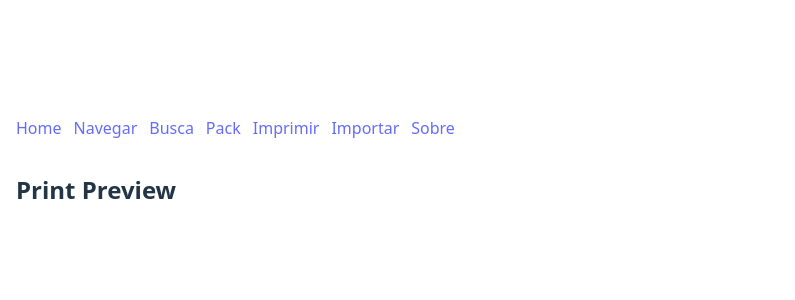
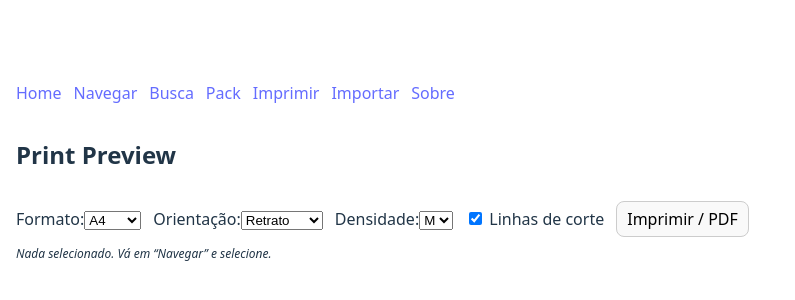
Before and after one commit to jampamatos/dnd-cards, a React (Vite) app: page /print in a window 1280 px wide. Shown: the part 234-534 px from the top of the page, without its empty margins (0-795 px from the left). Built offline with nearby package versions, Linux system fonts and the light colour scheme; the HTML template or start-up script is replaced by a standard one.

Commit message:
feat: Print Preview with page size, orientation, density and cut marks

```diff
--- /dev/null
+++ b/src/components/CardPrint.tsx
@@ -0,0 +1,28 @@
+type CardPrintProps = {
+  titlePt: string;
+  titleEn: string;
+  schoolPt: string;
+  schoolEn: string;
+  pills: string[];
+  bodyPt: string;
+  withCutMarks?: boolean;
+};
+
+export default function CardPrint({
+  titlePt, titleEn, schoolPt, schoolEn, pills, bodyPt, withCutMarks = false
+}: CardPrintProps) {
+  return (
+    <article className={`print-card ${withCutMarks ? "cutmarks" : ""}`}>
+      <h3 style={{ marginTop:0 }}>
+        {titlePt} <span style={{ opacity:.7 }}> / {titleEn}</span><br/>
+        <small style={{ fontWeight:500, fontSize:14 }}>{schoolPt} <span style={{ opacity:.7 }}> / {schoolEn}</span></small>
+      </h3>
+      <div style={{ display:"flex", flexWrap:"wrap", gap:6, margin:"6px 0 8px" }}>
+        {pills.map((p, i) => (
+          <span key={i} style={{ fontSize: "0.85em", border:"1px solid #ccc", borderRadius: 999, padding:"1px 6px" }}>{p}</span>
+        ))}
+      </div>
+      <div style={{ fontSize:"0.95em", lineHeight:1.25 }}>{bodyPt}</div>
+    </article>
+  );
+}
--- a/src/components/DockSelection.tsx
+++ b/src/components/DockSelection.tsx
@@ -7,7 +7,7 @@ export default function DockSelection() {
 
     return (
         <div
-            className="dock"
+            className="no-print dock"
             style={{
                 position: "fixed",
                 right: 16,
--- a/src/components/Header.tsx
+++ b/src/components/Header.tsx
@@ -2,7 +2,7 @@ import { Link } from "react-router-dom";
 
 export default function Header() {
     return (
-        <nav style={ { display:"flex", gap:12, padding:"12px 0" }}>
+        <nav className="no-print"style={ { display:"flex", gap:12, padding:"12px 0" }}>
             <Link to="/">Home</Link>
             <Link to="/browse">Navegar</Link>
             <Link to="/search">Busca</Link>
--- /dev/null
+++ b/src/components/PrintToolbar.tsx
@@ -0,0 +1,44 @@
+import type { PageFormat, Orientation, Density } from "../lib/print/layout";
+
+type Props = {
+    format: PageFormat; setFormat: (v: PageFormat) => void;
+    orientation: Orientation; setOrientation: (v: Orientation) => void;
+    density: Density; setDensity: (v: Density) => void;
+    cutMarks: boolean; setCutMarks: (v: boolean) => void;
+    onPrint: () => void;
+};
+
+export default function PrintToolbar({
+    format, setFormat,
+    orientation, setOrientation,
+    density, setDensity,
+    cutMarks, setCutMarks,
+    onPrint
+}: Props) {
+    return (
+        <div className="no-print" style={{ display:"flex", gap:12, alignItems:"center", padding:"8px 0", flexWrap:"wrap" }}>
+          <label>Formato:
+            <select value={format} onChange={e=>setFormat(e.target.value as PageFormat)}>
+              <option>A4</option>
+              <option>Letter</option>
+              <option>A3</option>
+            </select>
+          </label>
+          <label>Orientação:
+            <select value={orientation} onChange={e=>setOrientation(e.target.value as Orientation)}>
+              <option value="portrait">Retrato</option>
+              <option value="landscape">Paisagem</option>
+            </select>
+          </label>
+          <label>Densidade:
+            <select value={density} onChange={e=>setDensity(e.target.value as Density)}>
+              <option value="S">S</option>
+              <option value="M">M</option>
+              <option value="L">L</option>
+            </select>
+          </label>
+          <label><input type="checkbox" checked={cutMarks} onChange={e=>setCutMarks(e.target.checked)} /> Linhas de corte</label>
+          <button onClick={onPrint} style={{ border:"1px solid #ccc", borderRadius:8, padding:"6px 10px" }}>Imprimir / PDF</button>
+        </div>
+    )
+}
--- /dev/null
+++ b/src/lib/print/layout.ts
@@ -0,0 +1,16 @@
+export type PageFormat = "A4" | "Letter" | "A3";
+export type Orientation = "portrait" | "landscape";
+export type Density = "S" | "M" | "L";
+
+export function pageRule(format: PageFormat, orientation: Orientation, marginMn = 10) {
+    return `@page { size: ${format} ${orientation}; margin: ${marginMn}mm; }`;
+}
+
+/** columns per format/orientation/density (initial tuning) */
+export function columns(format: PageFormat, orientation: Orientation, density: Density) {
+    const base =
+        format === "A3" ?       (orientation === "portrait" ? {S:6,M:5,L:4} : {S:7,M:6,L:5}) :
+        format === "Letter" ?   (orientation === "portrait" ? {S:4,M:3,L:2} : {S:5,M:4,L:3}) :
+        /* A4 */                (orientation === "portrait" ? {S:4,M:3,L:2} : {S:5,M:4,L:3});
+    return base[density];
+}
--- a/src/pages/PrintPreview.tsx
+++ b/src/pages/PrintPreview.tsx
@@ -1,3 +1,99 @@
+import { useEffect, useMemo, useState } from "react";
+import { usePacks } from "../lib/state/packs";
+import { SpellsArray, type TSpell } from "../lib/schema/spell";
+import { pageRule, columns } from "../lib/print/layout";
+import type { PageFormat, Orientation, Density } from "../lib/print/layout";
+import CardPrint from "../components/CardPrint";
+import PrintToolbar from "../components/PrintToolbar";
+import "../styles/print.css";
+
 export default function PrintPreview() {
-    return <h2>Print Preview</h2>;
+  const { selected } = usePacks();
+
+  // controles
+  const [format, setFormat] = useState<PageFormat>("A4");
+  const [orientation, setOrientation] = useState<Orientation>("portrait");
+  const [density, setDensity] = useState<Density>("M");
+  const [cutMarks, setCutMarks] = useState<boolean>(true);
+
+  // injeta @page dinamicamente
+  useEffect(() => {
+    const style = document.createElement("style");
+    style.media = "print";
+    style.id = "page-rule";
+    style.innerHTML = pageRule(format, orientation, 10);
+    document.head.appendChild(style);
+    return () => { style.remove(); };
+  }, [format, orientation]);
+
+  // carregar dados (por enquanto só spells)
+  const [spellById, setSpellById] = useState<Map<string, TSpell>>(new Map());
+  useEffect(() => {
+    import("../data/srd/spells.json").then((m) => {
+      const arr = SpellsArray.parse(m.default);
+      setSpellById(new Map(arr.map(s => [s.id, s])));
+    });
+  }, []);
+
+  // resolve itens selecionados
+  const cards = useMemo(() => {
+    return selected.map(s => {
+      if (s.kind !== "spell") return null; // only spells for now
+      const sp = spellById.get(s.id);
+      if (!sp) return null;
+      return {
+        key: s.kind + s.id,
+        titlePt: sp.name.pt,
+        titleEn: sp.name.en,
+        schoolPt: sp.school?.pt ?? "",
+        schoolEn: sp.school?.en ?? "",
+        pills: [
+          `Nível ${sp.level}`,
+          sp.castingTime.pt,
+          sp.range.pt,
+          sp.duration.pt,
+          sp.ritual ? "Ritual" : "",
+          sp.concentration ? "Concentração" : ""
+        ].filter(Boolean),
+        bodyPt: sp.text.pt
+      };
+    }).filter(Boolean) as {
+      key: string; titlePt: string; titleEn: string; schoolPt: string; schoolEn: string; pills: string[]; bodyPt: string;
+    }[];
+  }, [selected, spellById]);
+
+  // columns per preferences
+  const cols = columns(format, orientation, density);
+
+  return (
+    <div>
+      <h2 className="no-print">Print Preview</h2>
+      <PrintToolbar
+        format={format} setFormat={setFormat}
+        orientation={orientation} setOrientation={setOrientation}
+        density={density} setDensity={setDensity}
+        cutMarks={cutMarks} setCutMarks={setCutMarks}
+        onPrint={()=>window.print()}
+      />
+
+      <div
+        className={`print-grid print-${density}`}
+        style={{ ["--cols" as any]: String(cols) }}
+      >
+        {cards.length === 0 && <em className="no-print">Nada selecionado. Vá em “Navegar” e selecione.</em>}
+        {cards.map(c => (
+          <CardPrint
+            key={c.key}
+            titlePt={c.titlePt}
+            titleEn={c.titleEn}
+            schoolPt={c.schoolPt}
+            schoolEn={c.schoolEn}
+            pills={c.pills}
+            bodyPt={c.bodyPt}
+            withCutMarks={cutMarks}
+          />
+        ))}
+      </div>
+    </div>
+  );
 }
--- /dev/null
+++ b/src/styles/print.css
@@ -0,0 +1,39 @@
+/* --- PRINT BASE --- */
+@media print {
+    html, body { height: auto; }
+    body { -webkit-print-color-adjust: exact; print-color-adjust: exact; }
+    .no-print { display: none !important; }
+}
+/* page-size is injected dynamically via <style media="print"> */
+
+/* grid for print with smaller gaps */
+.print-grid {
+    display: grid;
+    grid-template-columns: repeat(var(--cols, 3), 1fr);
+    gap: 8px;
+}
+.print-card {
+    break-inside: avoid;
+    border: 1px solid #ddd;
+    border-radius: 8px;
+    padding: 10px;
+    background: white;
+}
+
+/* densities: only for typography and paddings; fine-tunning later */
+.print-S { font-size: 10px; }
+.print-M { font-size: 12px; }
+.print-L { font-size: 14px; }
+
+/* optional cutmarks */
+.cutmarks {
+    position: relative;
+}
+.cutmarks::before,
+.cutmarks::after {
+    content: "";
+    position: absolute;
+    border-top: 1px dotted #aaa;
+    left: 0; right: 0; top: -4px;
+}
+.cutmarks::after { top: auto; bottom: -4px; }
```
